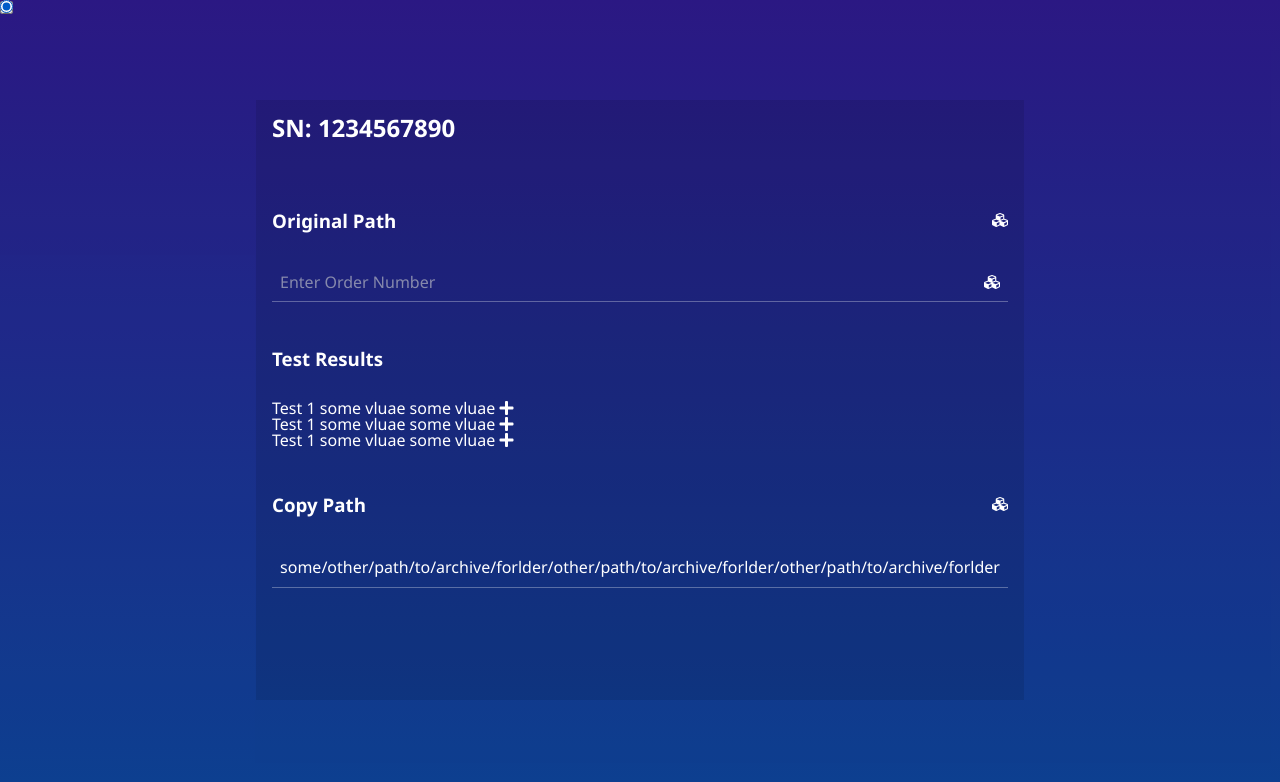
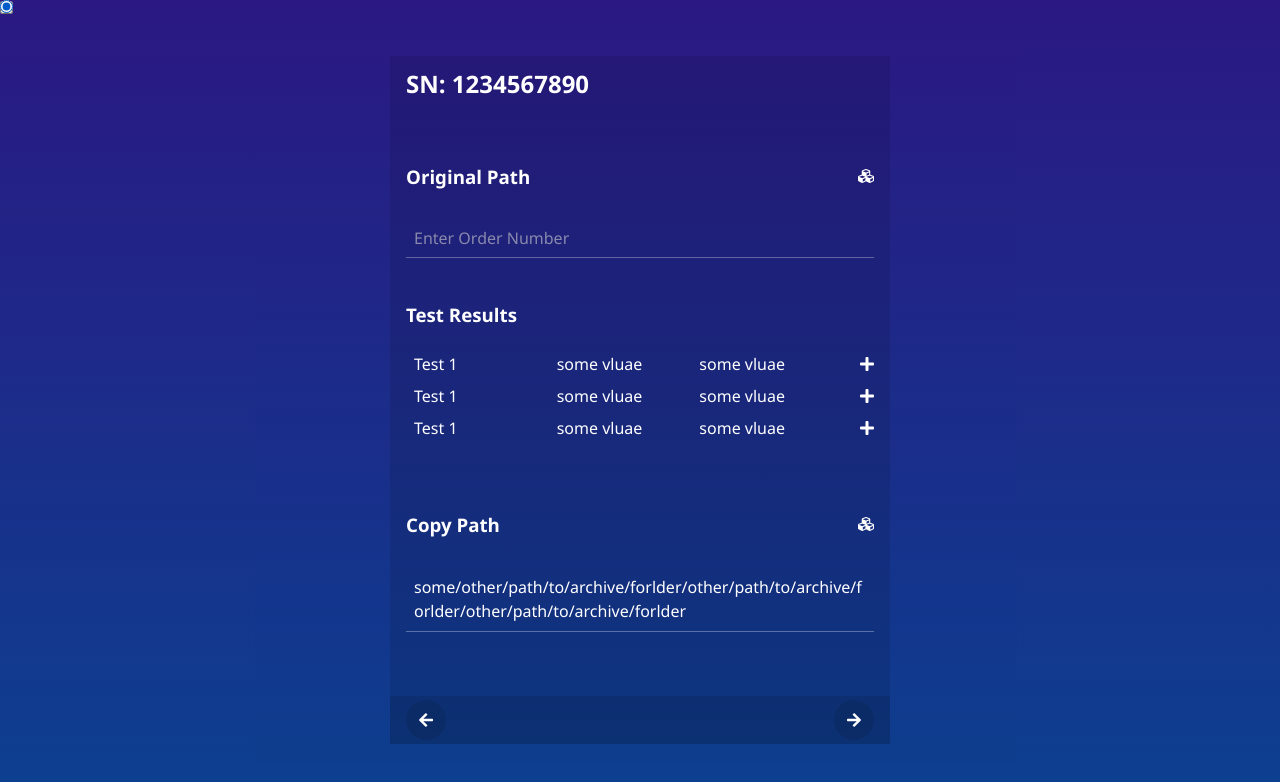
Before and after one commit to KMurphs/report-gatherer-tool, a website: page index.html in a window 1280 px wide. Both pictures are taken after a click on the radio button 6 px from the left and 6 px from the top of the page. Drawn offline with Linux system fonts and the light colour scheme.

Commit message:
Complete html and css for serial-number data modal

```diff
--- a/css/index.css
+++ b/css/index.css
@@ -373,6 +373,12 @@ body *{
 .serial-number-modal .container{
   padding: 1rem 1rem;
   overflow-y: auto;
+  overflow-y: auto;
+  overflow-x: hidden;
+  width: 100%;
+  /* min-height: calc(95vh - 3rem); */
+  width: 95vw;
+  max-width: 500px;
 }
 .serial-number-modal .container__header{
   height: 6rem;
@@ -389,13 +395,28 @@ body *{
   display: flex;
   justify-content: flex-end;
 }
+.serial-number-modal .sn-data-section__copy-result{
+  margin-top: 5rem;
+}
 .serial-number-modal .sn-data-section__copy-result .group-item{
   border-bottom: 1px solid rgba(255,255,255,0.3);
   padding: .5rem;
-
-
 }
 .serial-number-modal .sn-data-section__copy-result .group-item span{
   word-break: break-all;
   line-height: 1.5;
 }
+.serial-number-modal .sn-data-section__test-results .group-item{
+  display: grid;
+  grid-template-columns: 1fr 1fr 1fr 2rem;
+  grid-gap: .25rem;
+  padding-left: .5rem;
+  margin-bottom: 1rem;
+}
+
+
+.serial-number-modal .sn-data-section__test-results .test-item__icon{
+  display: flex;
+  justify-content: flex-end;
+  align-items: center;
+}
--- a/index.html
+++ b/index.html
@@ -500,7 +500,7 @@
 
                 <div class="input-with-icon-and-moving-label">
                   <input type="text" required placeholder="" id="order-number">
-                  <span><i class="fas fa-cubes"></i></span>
+                  <!-- <span><i class="fas fa-cubes"></i></span> -->
                   <label for="order-number">Enter Order Number</label>
                 </div>
               </div>
@@ -511,23 +511,23 @@
                   <h3>Test Results</h3>
                 </div>
 
-                <div class="test-item">
+                <div class="group-item test-item">
                   <span>Test 1</span>
                   <span>some vluae</span>
                   <span>some vluae</span>
-                  <span><i class="fas fa-plus"></i></span>
+                  <span class="test-item__icon"><i class="fas fa-plus"></i></span>
                 </div>
-                <div class="test-item">
+                <div class="group-item test-item">
                   <span>Test 1</span>
                   <span>some vluae</span>
                   <span>some vluae</span>
-                  <span><i class="fas fa-plus"></i></span>
+                  <span class="test-item__icon"><i class="fas fa-plus"></i></span>
                 </div>
-                <div class="test-item">
+                <div class="group-item test-item">
                   <span>Test 1</span>
                   <span>some vluae</span>
                   <span>some vluae</span>
-                  <span><i class="fas fa-plus"></i></span>
+                  <span class="test-item__icon"><i class="fas fa-plus"></i></span>
                 </div>
               </div>
 
@@ -540,6 +540,14 @@
               </div>
 
             </div>
+
+
+
+            <div class="navigator">
+              <span><i class="fas fa-arrow-left"></i></span>
+              <span><i class="fas fa-arrow-right"></i></span>
+            </div>
+
           </div>
 
         </div>
```
